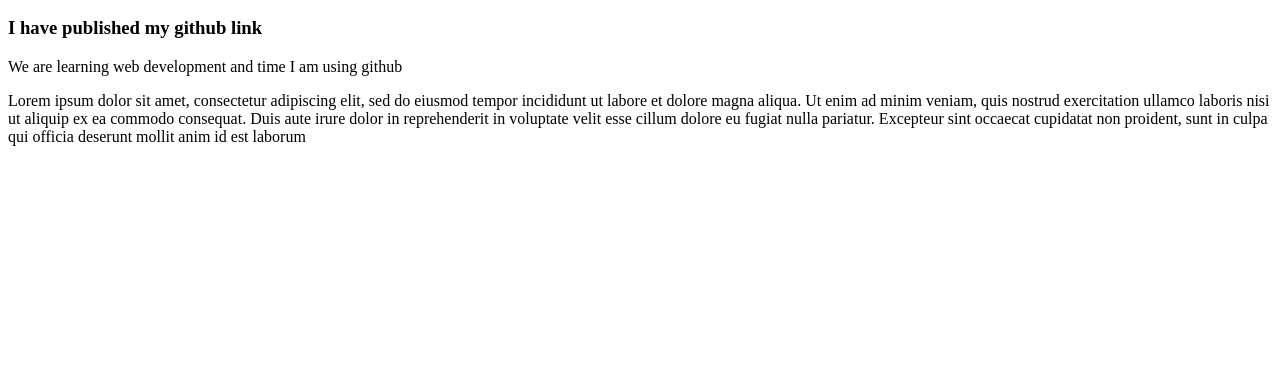
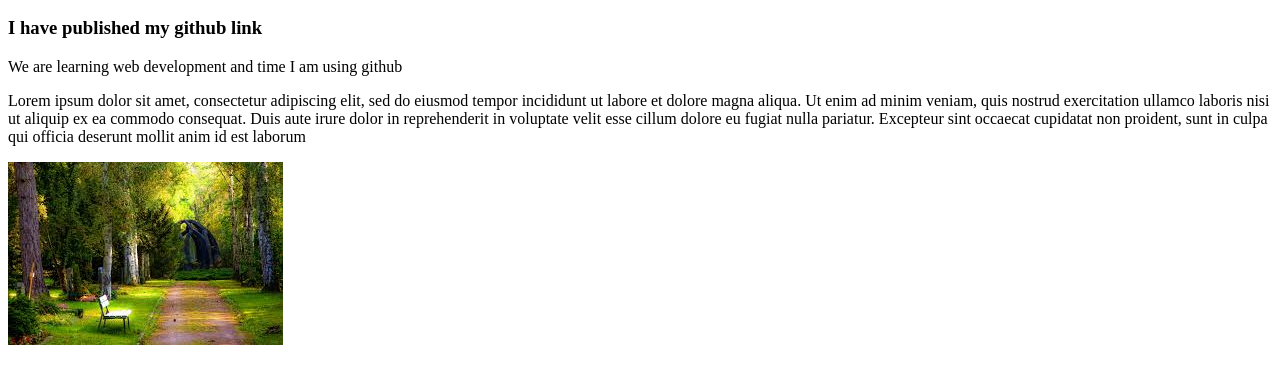
Before and after one commit to Ashraf59/my-first-website, a plain HTML site: page index.html in a window 1280 px wide. Shown: the part 110-494 px from the top of the page. Drawn offline with Linux system fonts and the light colour scheme.

Commit message:
image add

```diff
--- a/index.html
+++ b/index.html
@@ -11,5 +11,6 @@
     <h3>I have published my github link</h3>
     <p>We are learning web development and time I am using github</p>
     <p>Lorem ipsum dolor sit amet, consectetur adipiscing elit, sed do eiusmod tempor incididunt ut labore et dolore magna aliqua. Ut enim ad minim veniam, quis nostrud exercitation ullamco laboris nisi ut aliquip ex ea commodo consequat. Duis aute irure dolor in reprehenderit in voluptate velit esse cillum dolore eu fugiat nulla pariatur. Excepteur sint occaecat cupidatat non proident, sunt in culpa qui officia deserunt mollit anim id est laborum</p>
+    <img src="nature.jpg.jpg" alt="">
 </body>
 </html>
```
Also changed, not shown: nature.jpg.jpg (added).
